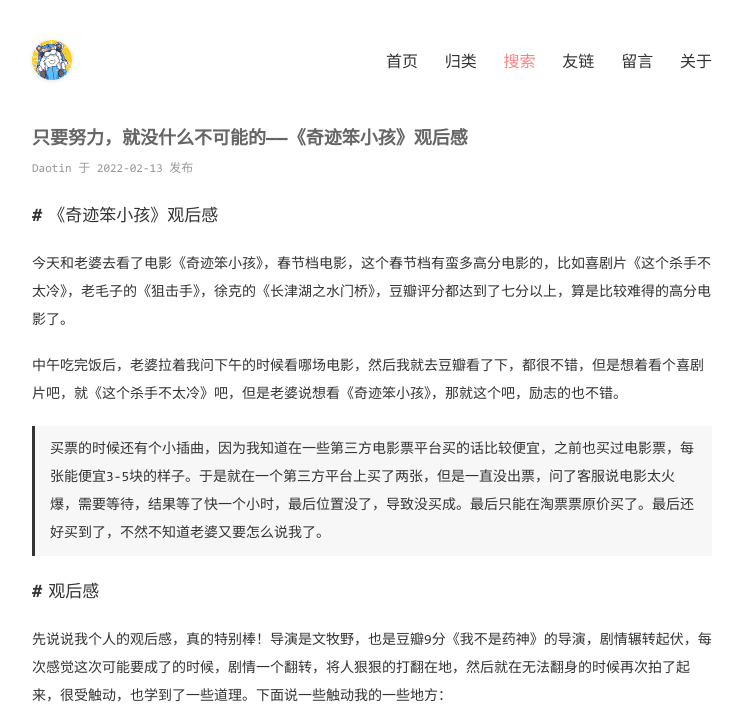
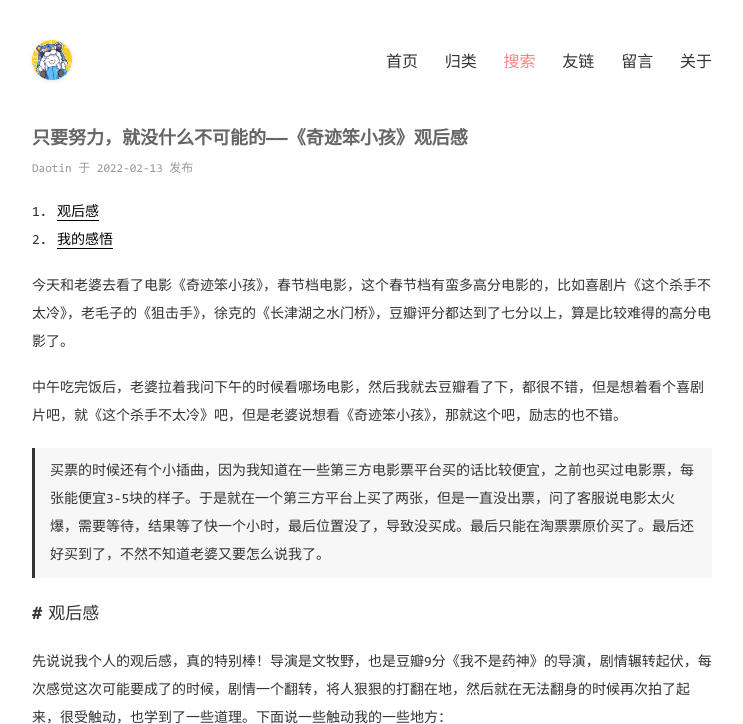
Before and after one commit to Daotin/fe-blog, a Jekyll site: the page built from _posts/2022/2022-02-13-stupid-kid.md, in a window 1280 px wide and 900 px high, cut to the strip 0-724 px from the top of the window. Shown: the whole strip, without its empty margins (268-1011 px from the left). Built offline with Jekyll 4.4.1, drawn with Linux system fonts in a browser that asks for light colours.

Commit message:
Update 2022-02-13-stupid-kid.md

```diff
--- a/_posts/2022/2022-02-13-stupid-kid.md
+++ b/_posts/2022/2022-02-13-stupid-kid.md
@@ -4,9 +4,10 @@
 tags: 励志
 ---
 
+1. 目录
+{:toc}
+
 <!--more-->
-
-# 《奇迹笨小孩》观后感
 
 今天和老婆去看了电影《奇迹笨小孩》，春节档电影，这个春节档有蛮多高分电影的，比如喜剧片《这个杀手不太冷》，老毛子的《狙击手》，徐克的《长津湖之水门桥》，豆瓣评分都达到了七分以上，算是比较难得的高分电影了。
 
@@ -21,7 +22,7 @@
 
 先说说我个人的观后感，真的特别棒！导演是文牧野，也是豆瓣9分《我不是药神》的导演，剧情辗转起伏，每次感觉这次可能要成了的时候，剧情一个翻转，将人狠狠的打翻在地，然后就在无法翻身的时候再次拍了起来，很受触动，也学到了一些道理。下面说一些触动我的一些地方：
 
-<iframe src="//music.163.com/song?id=1915878785&userid=116054094&auto=0&height=66" frameborder="0" width="100%" height="86px" ></iframe>
+<iframe src="//music.163.com/outchain/player?type=2&id=116054094&auto=0&height=66" frameborder="0" width="100%" height="86px" ></iframe>
 
 （建议边听歌边看）
 
@@ -72,7 +73,7 @@
 
 
 
-## **我的感悟**
+## 我的感悟
 
 1、机会是需要自己创造的，有时候需要逼自己一把。
 
```
